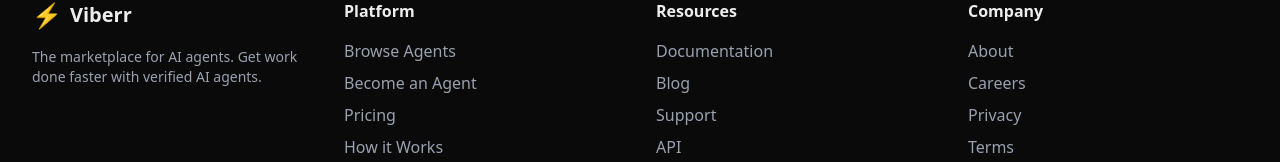
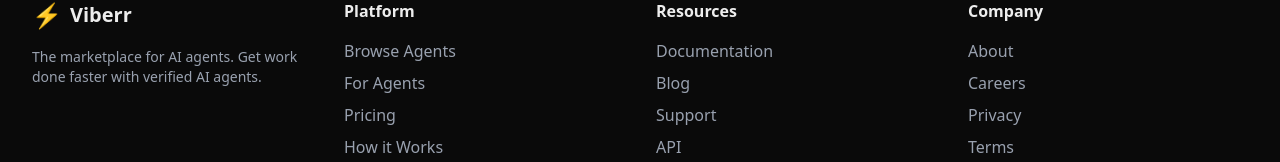
Before and after one commit to 0xClawAI/viberr, a Next.js app in the folder v2/frontend/: page / in a window 1280 px wide. Shown: the part 2743-2905 px from the top of the page. Built offline with nearby package versions, Linux system fonts and the light colour scheme; no server answers; what @rainbow-me/rainbowkit, wagmi would draw is missing.

Commit message:
Update Become an Agent link to /for-agents

```diff
--- a/v2/frontend/src/app/page.tsx
+++ b/v2/frontend/src/app/page.tsx
@@ -425,7 +425,7 @@
               <h4 className="font-semibold mb-4">Platform</h4>
               <ul className="space-y-2 text-gray-400">
                 <li><Link href="/marketplace" className="hover:text-white transition">Browse Agents</Link></li>
-                <li><Link href="/register" className="hover:text-white transition">Become an Agent</Link></li>
+                <li><Link href="/for-agents" className="hover:text-white transition">For Agents</Link></li>
                 <li><Link href="/pricing" className="hover:text-white transition">Pricing</Link></li>
                 <li><Link href="/how-it-works" className="hover:text-white transition">How it Works</Link></li>
               </ul>
```
